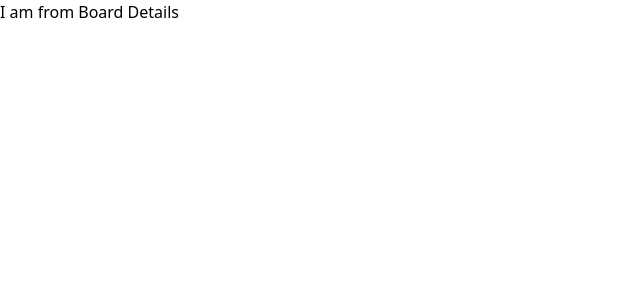
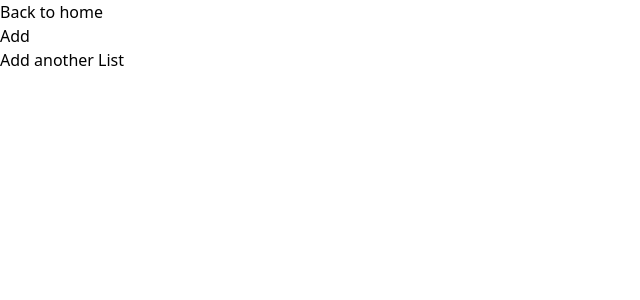
Before and after one commit to Saif-Rahman-801/Trello-Frontend-Clone, a React (Vite) app: page /1 in a window 1280 px wide. Shown: the top 300 px of the page, without its empty margins (0-640 px from the left). Built offline with nearby package versions, Linux system fonts and the light colour scheme.

Commit message:
board details showing

```diff
--- a/src/Components/TaskCard.jsx
+++ b/src/Components/TaskCard.jsx
@@ -21,10 +21,10 @@ const TaskCard = ({ task }) => {
     dispatchTaskAction({ type: "DELETE_TASK", payload: { id: task.id } });
     dispatchTaskListsAction({
       type: "REMOVE_TASK_ID_FROM_LIST",
-      payload: { id: task.listId, taskId: task.id },
+      payload: { id: task.TaskListId, taskId: task.id },
     });
     dispatchBoardAction({
-      type: "REMOVE_TASK_ID_FROM_A_BOARD",
+      type: "REMOVE_TASK_ID_FROM_BOARD",
       payload: { id: task.boardId, taskId: task.id },
     });
   };
--- a/src/Pages/BoardDetails.jsx
+++ b/src/Pages/BoardDetails.jsx
@@ -1,11 +1,63 @@
-import React from 'react';
+import React, { useContext, useState } from "react";
+import { Link, useParams } from "react-router-dom";
+import { TaskListsContext } from "../Contexts/TaskList";
+import { BoardContext } from "../Contexts/Board";
+import TaskList from "../Components/TaskList";
+import AddItem from "../Components/AddItem";
+import AddItemForm from "../Components/AddItemForm";
 
 const BoardDetails = () => {
-    return (
-        <div>
-            <h2>I am from Board Details</h2>
-        </div>
-    );
+  const [listTitle, setListTitle] = useState("");
+  const [editMode, setEditMode] = useState(false);
+  let { boardId } = useParams();
+  const { taskLists, dispatchTaskListsAction } = useContext(TaskListsContext);
+  const { dispatchBoardAction } = useContext(BoardContext);
+
+  const submitHandler = (e) => {
+    e.preventDefault();
+    const id = Date.now();
+    dispatchTaskListsAction({
+      type: "CREATE_LIST",
+      payload: {
+        id: id,
+        boardId: boardId,
+        title: listTitle,
+      },
+    });
+    dispatchBoardAction({
+      type: "ADD_LIST_ID_TO_BOARD",
+      payload: {
+        id: boardId,
+        taskListId: id,
+      },
+    });
+    setListTitle("");
+    setEditMode(false);
+  };
+
+  return (
+    <div className="flex flex-row">
+      <button>
+        <Link to="/">Back to home</Link>
+      </button>
+      {taskLists
+        ?.filter((item) => item.boardId === boardId)
+        ?.map((taskLists) => (
+          <TaskList taskList={taskLists} key={taskLists.id} />
+        ))}
+      {!editMode ? (
+        <AddItem listAddItem setEditMode={setEditMode} />
+      ) : (
+        <AddItemForm
+          setEditMode={setEditMode}
+          listForm
+          submitHandler={submitHandler}
+          title={listTitle}
+          onChangeHandler={(e) => setListTitle(e.target.value)}
+        />
+      )}
+    </div>
+  );
 };
 
 export default BoardDetails;
--- a/src/Reducers/Task.js
+++ b/src/Reducers/Task.js
@@ -2,7 +2,8 @@ export const taskReducer = (tasks, action) => {
   switch (action.type) {
     case "CREATE_TASK": {
       const task = {
-        id: Date.now(),
+        // id: Date.now(),
+        id: action.payload.id,
         title: action.payload.title,
         boardId: action.payload.boardId,
         taskListId: action.payload.taskListId,
```
